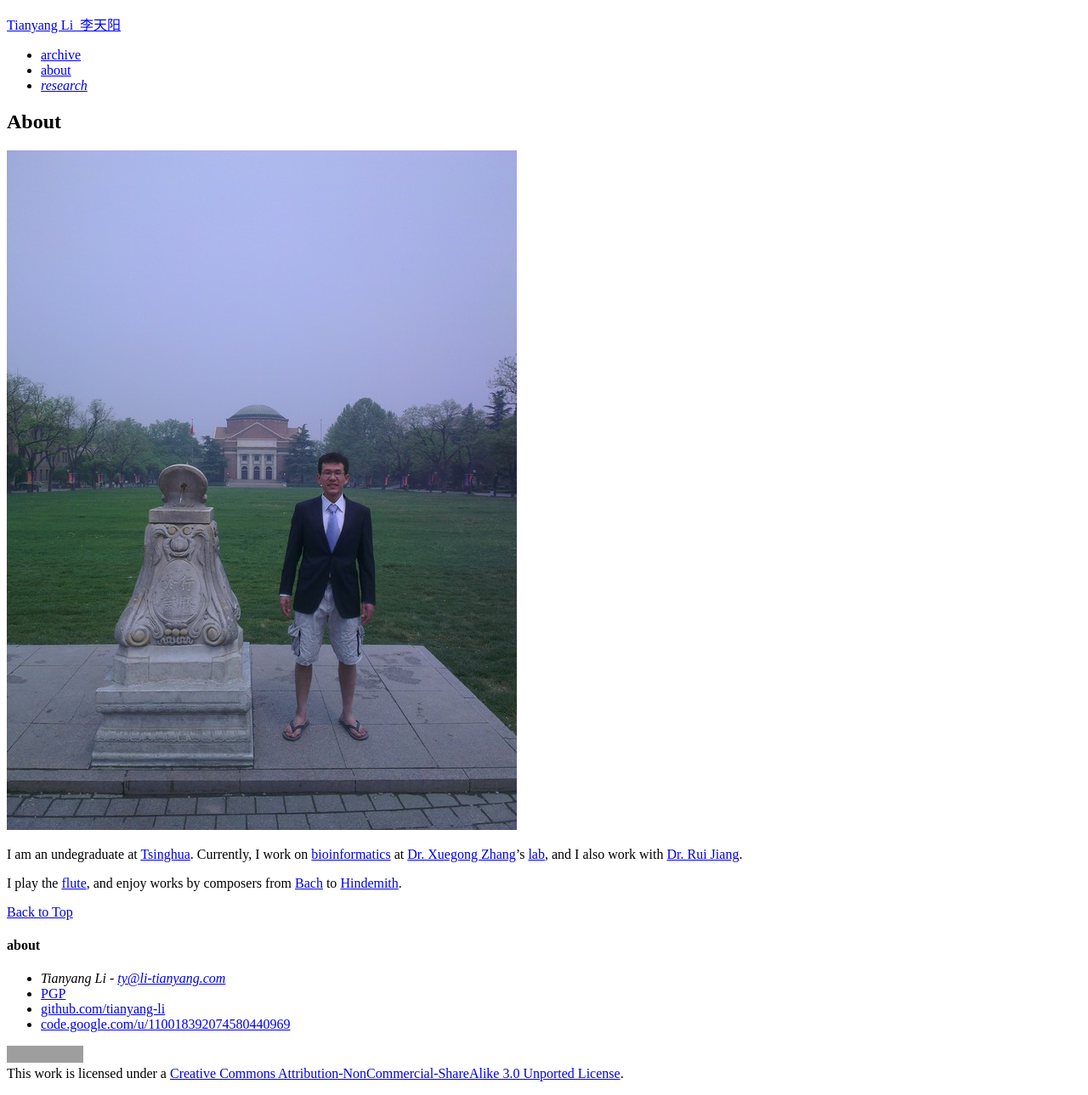
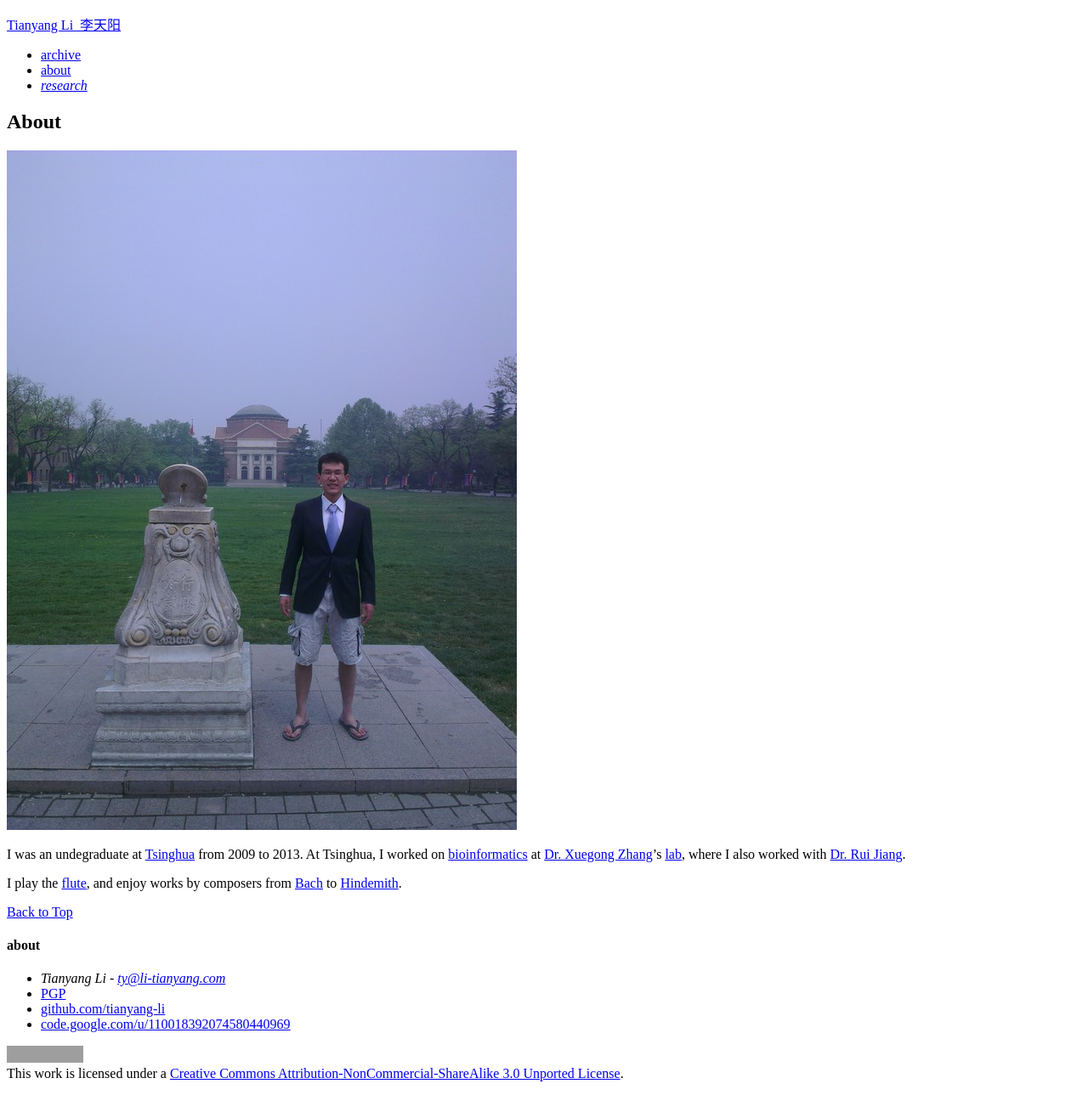
Before and after one commit to li-tianyang/li-tianyang.github.com, a Jekyll site: the page built from about.md, in a window 1280 px wide. Shown: the whole page at 85% size. Built offline with Jekyll 4.4.1, drawn with Linux system fonts in a browser that asks for light colours; grey boxes are pictures that could not be loaded.

Commit message:
Update about.md

```diff
--- a/about.md
+++ b/about.md
@@ -11,8 +11,8 @@ description: ""
     <img id="ltypic" style="display: inline; height: auto; width: auto; max-width: 100%;" src="http://li-tianyang.com/img/long/lty.jpg" alt="Tianyang Li">
 </a>
 
-I am an undegraduate at [Tsinghua](http://www.tsinghua.edu.cn). Currently, I work on [bioinformatics](./research/bioinformatics/) at [Dr. Xuegong Zhang](http://bioinfo.au.tsinghua.edu.cn/member/xzhang/XZhang_English.htm)'s [lab](http://bioinfo.au.tsinghua.edu.cn/enarticle/index.html),
-and I also work with [Dr. Rui Jiang](http://bioinfo.au.tsinghua.edu.cn/member/ruijiang/english/index.html).
+I was an undegraduate at [Tsinghua](http://www.tsinghua.edu.cn) from 2009 to 2013. At Tsinghua, I worked on [bioinformatics](./research/bioinformatics/) at [Dr. Xuegong Zhang](http://bioinfo.au.tsinghua.edu.cn/member/xzhang/XZhang_English.htm)'s [lab](http://bioinfo.au.tsinghua.edu.cn/enarticle/index.html),
+where I also worked with [Dr. Rui Jiang](http://bioinfo.au.tsinghua.edu.cn/member/ruijiang/english/index.html).
 
 I play the [flute](https://en.wikipedia.org/wiki/Western_concert_flute),
 and enjoy works by composers from [Bach](http://imslp.org/wiki/Partita_for_solo_Flute,_BWV_1013_%28Bach,_Johann_Sebastian%29) to [Hindemith](http://books.google.com/books/about/8_St%C3%BCcke_f%C3%BCr_Fl%C3%B6te_allein.html?id=kHQHAQAAMAAJ).
```
